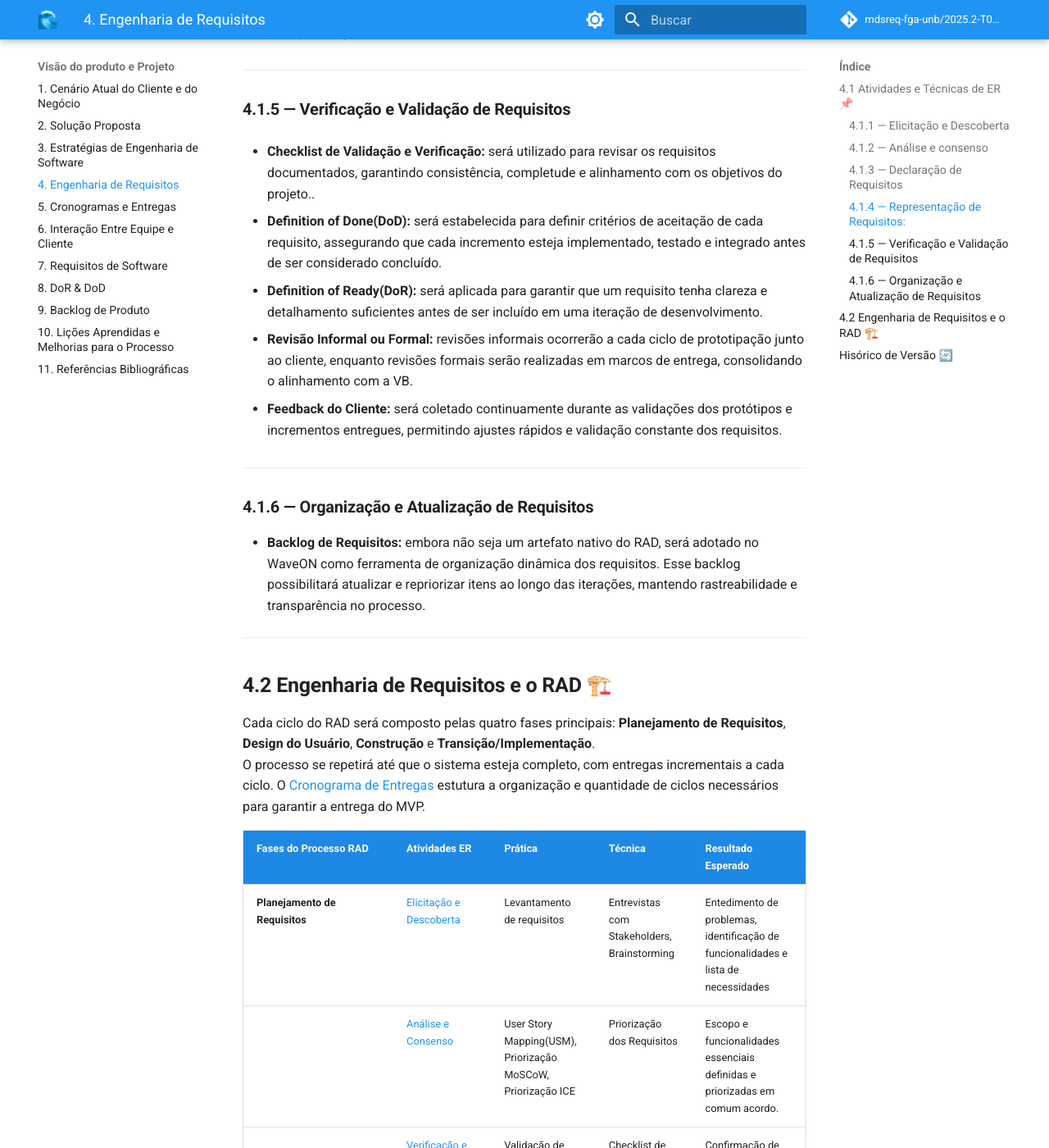
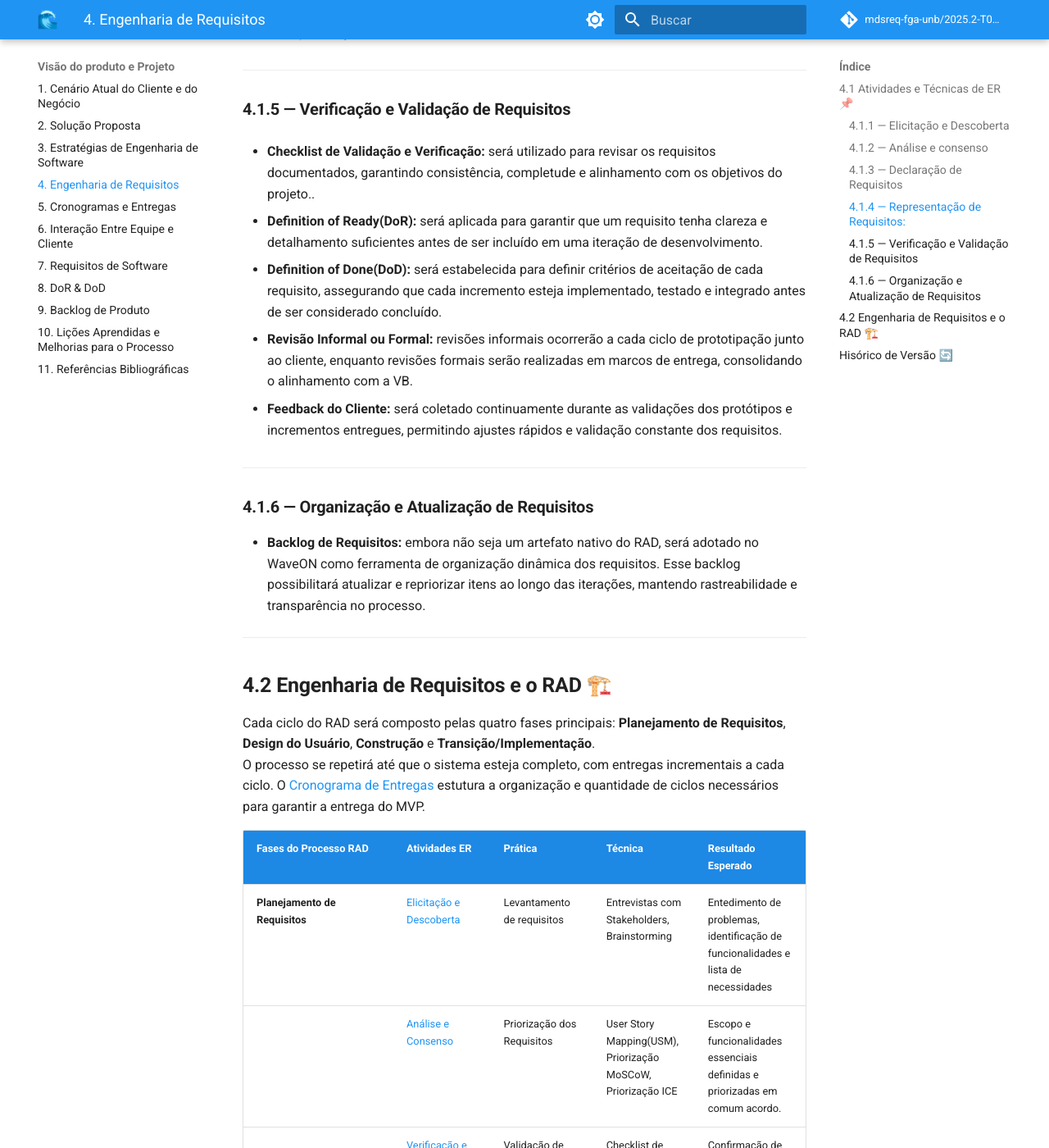
Before and after one commit to mdsreq-fga-unb/2025.2-T01-WaveOn, an MkDocs documentation site: the page built from docs/visao_produto/engenharia_requisitos.md, in a window 1280 px wide and 1400 px high, scrolled down 1432 px. Shown: the whole window at 82% size. Built offline with MkDocs 1.6.1 and Material for MkDocs 9.7.7, drawn with Linux system fonts in a browser that asks for light colours; comment, search, counter and statistics services are not loaded; some of the changed text lies outside the part shown.

Commit message:
docs(mkdocs): altera DoD e DoR e ER

```diff
--- a/docs/visao_produto/engenharia_requisitos.md
+++ b/docs/visao_produto/engenharia_requisitos.md
@@ -58,13 +58,13 @@ O processo se repetirá até que o sistema esteja completo, com entregas increme
 Fases do Processo RAD    | Atividades ER | Prática | Técnica | Resultado Esperado
 -------- | ------ | --------- | ----- | ---------
 **Planejamento de Requisitos** | [Elicitação e Descoberta](#elicitacao-e-descoberta) | Levantamento de requisitos | Entrevistas com Stakeholders, Brainstorming| Entedimento de problemas, identificação de funcionalidades e lista de necessidades |
- | [Análise e Consenso](#analise-e-consenso) | User Story Mapping(USM), Priorização MoSCoW, Priorização ICE | Priorização dos Requisitos | Escopo e funcionalidades essenciais definidas e priorizadas em comum acordo. |
-| [Verificação e Validação](#verificacao-e-validacao-de-requisitos) | Validação de Requisitos | Checklist de Verificação e Validação | Confirmação de que requisito entrega valor |
+ | [Análise e Consenso](#analise-e-consenso) | Priorização dos Requisitos | User Story Mapping(USM), Priorização MoSCoW, Priorização ICE | Escopo e funcionalidades essenciais definidas e priorizadas em comum acordo. |
+| [Verificação e Validação](#verificacao-e-validacao-de-requisitos) | Validação de Requisitos | Checklist de Verificação e Validação, DoR | Confirmação de que requisito entrega valor |
  | [Declaração](#declaracao-de-requisitos) | Registro dos requisitos | User Story | Histórias de usuário que detalham as funcionalidades do projeto. |
   | [Organização e Atualização](#organizacao-e-atualizacao-de-requisitos) | Organização dos requisitos implementados ou atrasados | Backlog de requisitos | Backlog atualizado |
 **Design de Usuário** | [Representação de Requisitos](#representacao-de-requisitos) | Prototipagem | Mapa Mental, Mockups, Protótipos de Alta Fidelidade | Ciclo iterativo de prototipagem, teste e refinamento.|
  | [Verificação e Validação](#verificacao-e-validacao-de-requisitos) | Validação de Requisitos | Revisão Informal ou Formal, Feedback do Cliente | Ravisão formal do Designer com os Desenvolvedores e validação de prototipagem com o cliente. |
-**Construção** | [Verificação e Validação](#verificacao-e-validacao-de-requisitos) | Verificação de implementação | Critérios de aceitação, DoD e DoR, Revisão informal ou formal | Confirmação de que entrega atende requisito |
+**Construção** | [Verificação e Validação](#verificacao-e-validacao-de-requisitos) | Verificação de implementação | Critérios de aceitação, Revisão informal ou formal, DoD | Confirmação de que entrega atende requisito |
 **Transição/Implementação** | [Verificação e Validação](#verificacao-e-validacao-de-requisitos) | Apresentação ao cliente dos incrementos desenvolvidos ao longo do Ciclo. | Feedback do Cliente. | Funcionalidades avaliadas com base no retorno dos clientes. |
  | [Organização e Atualização](#organizacao-e-atualizacao-de-requisitos) | Organização dos requisitos implementados ou atrasados | Backlog de requisitos | Backlog atualizado |
 
```
Also changed, not shown: other parts of docs/visao_produto/engenharia_requisitos.md (+8 -8 lines), docs/visao_produto/dod_dor.md (+1 -1 lines).
